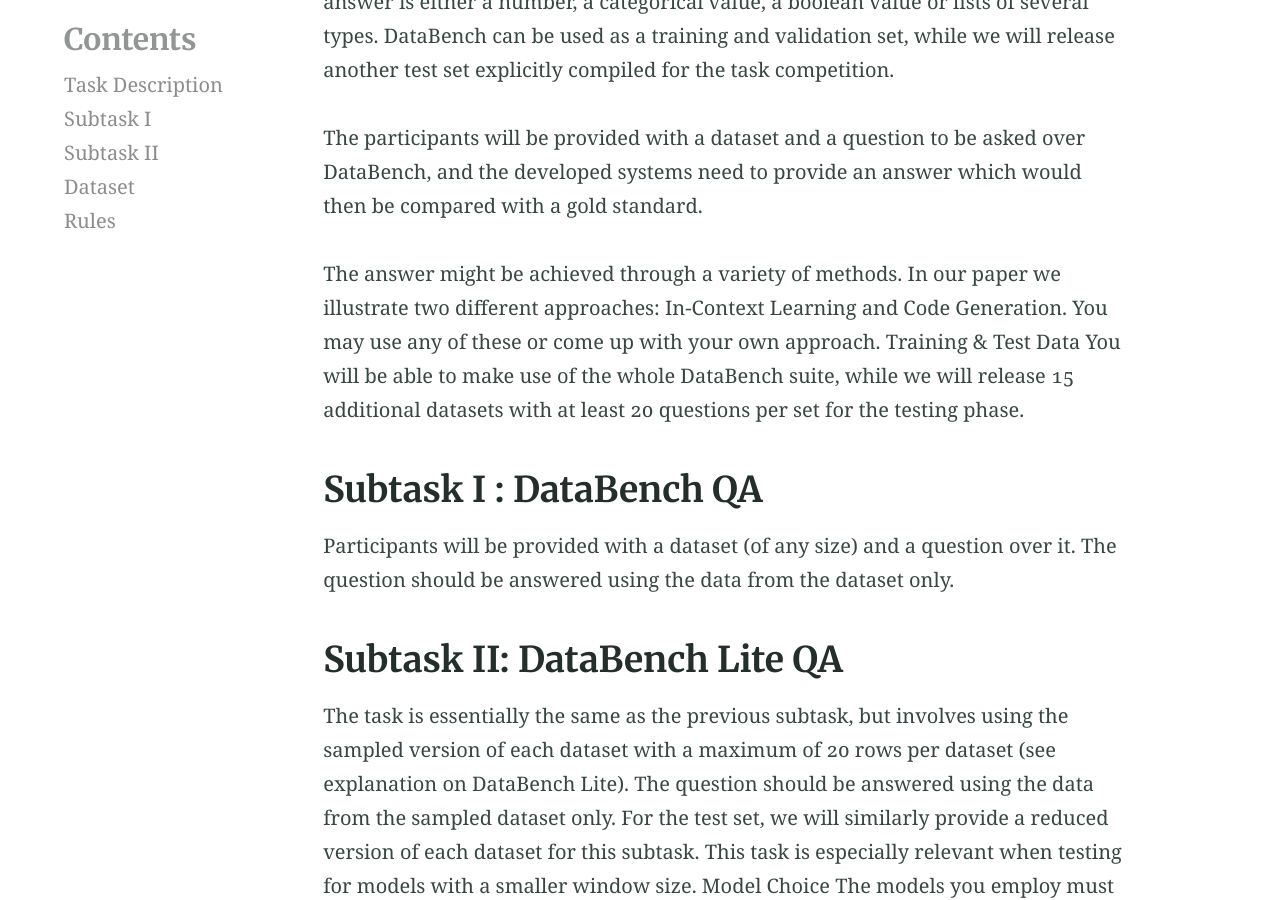
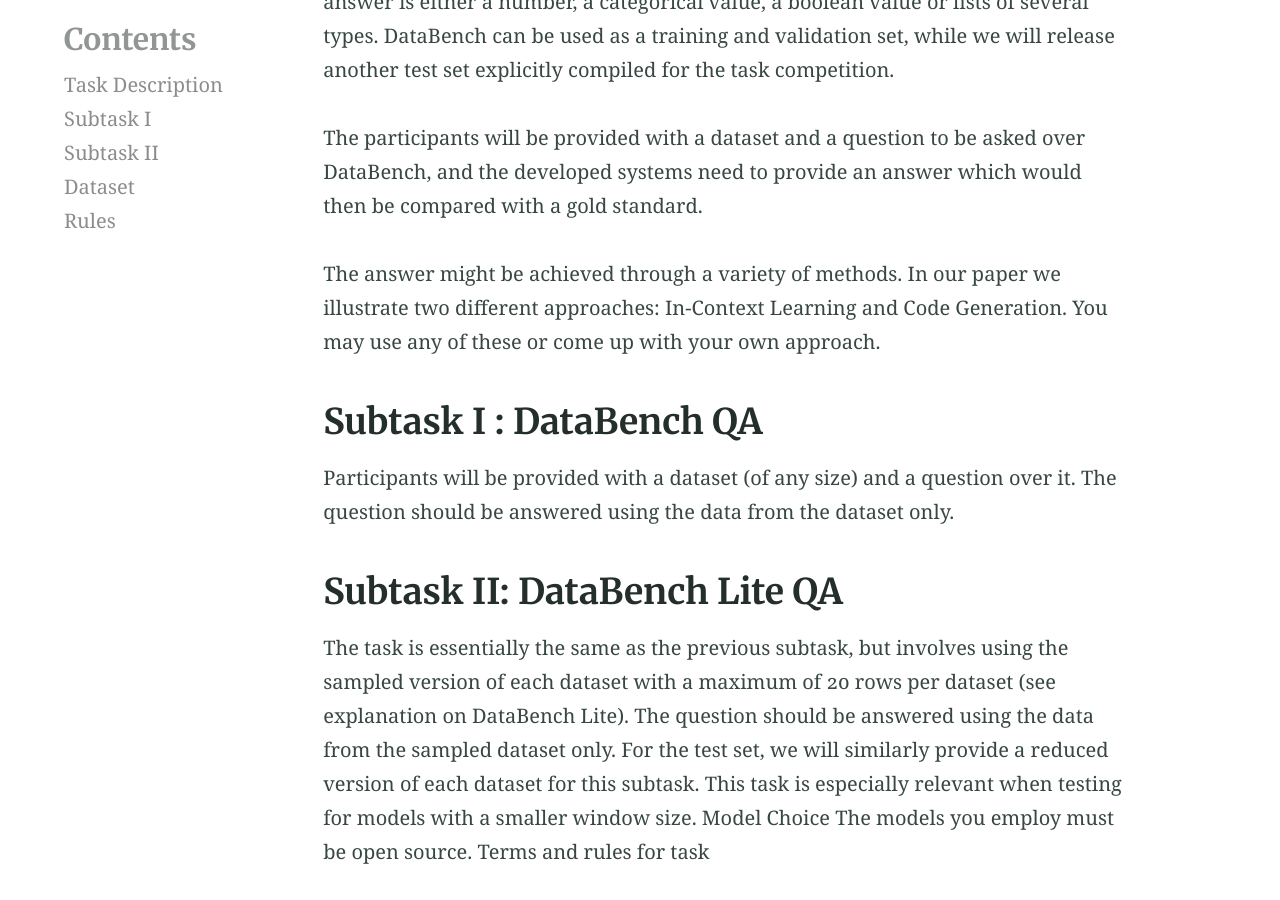
Before and after one commit to jorses/jorses.github.io, a Jekyll site: the page built from semeval.md, in a window 1280 px wide and 900 px high, scrolled down 982 px. Built offline with Jekyll 4.4.1, drawn with Linux system fonts in a browser that asks for light colours; some of the changed text lies outside the part shown.

Commit message:
Update semeval.md

```diff
--- a/semeval.md
+++ b/semeval.md
@@ -29,8 +29,6 @@
 The participants will be provided with a dataset and a question to be asked over DataBench, and the developed systems need to provide an answer which would then be compared with a gold standard.
 
 The answer might be achieved through a variety of methods. In our paper we illustrate two different approaches: In-Context Learning and Code Generation. You may use any of these or come up with your own approach.
-Training & Test Data
-You will be able to make use of the whole DataBench suite, while we will release 15 additional datasets with at least 20 questions per set for the testing phase.
 
 ## Subtask I : DataBench QA
 Participants will be provided with a dataset (of any size) and a question over it. The question should be answered using the data from the dataset only.
```
Also changed, not shown: other parts of semeval.md (+1 -0 lines).
